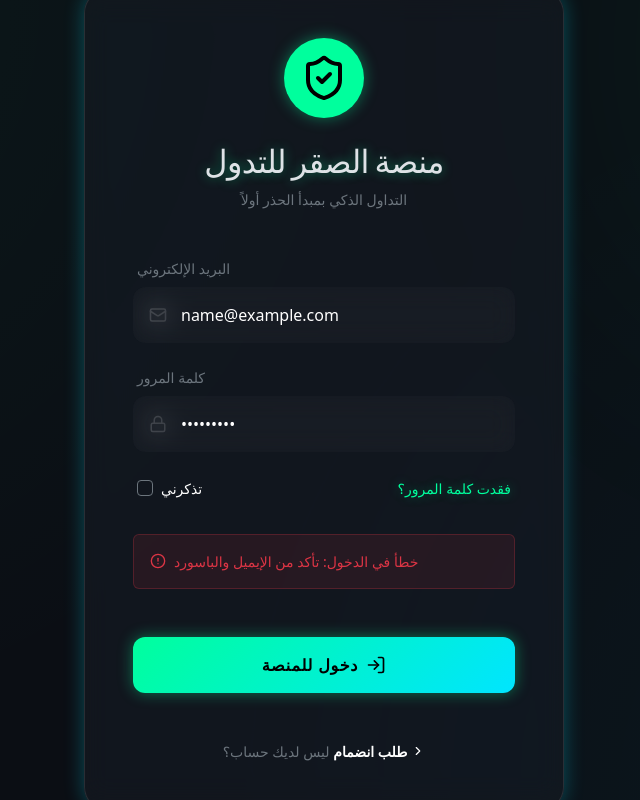
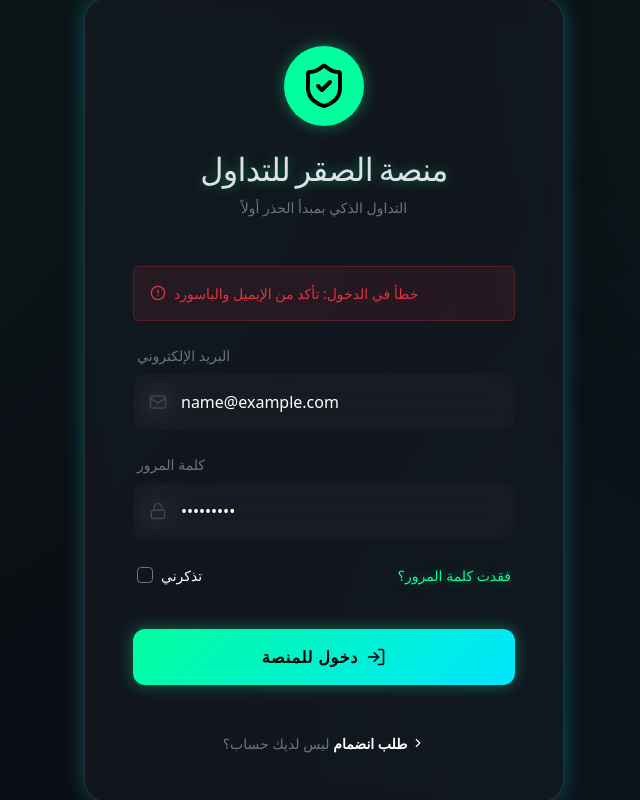
Before and after one commit to abu-7sain-ai/saqr_2, a React (Vite) app in the folder frontend/: page /login in a window 1280 px wide. Both pictures are taken after typing "name@example.com", "Sample123" into the empty fields and a click on the button "دخول للمنصة". Shown: the whole page, without its empty margins (316-956 px from the left). Built offline with nearby package versions, Linux system fonts and the light colour scheme; no server answers.

Commit message:
Fix: implement functional signup toggle in login page instead of dead link

```diff
--- a/frontend/src/features/auth/pages/LoginPage.jsx
+++ b/frontend/src/features/auth/pages/LoginPage.jsx
@@ -5,25 +5,42 @@ import { supabase } from '../../../services/supabase'
 const LoginPage = () => {
   const [email, setEmail] = useState('')
   const [password, setPassword] = useState('')
+  const [name, setName] = useState('')
   const [loading, setLoading] = useState(false)
   const [error, setError] = useState(null)
+  const [successMsg, setSuccessMsg] = useState(null)
+  const [isRegister, setIsRegister] = useState(false)
 
   const handleSubmit = async (e) => {
     e.preventDefault()
     setLoading(true)
     setError(null)
+    setSuccessMsg(null)
 
     try {
+      if (isRegister) {
+        const { error: signUpError } = await supabase.auth.signUp({
+          email,
+          password,
+          options: {
+            data: {
+              full_name: name
+            }
+          }
+        })
+        if (signUpError) throw signUpError
+        setSuccessMsg('تم إرسال طلب انضمامك! إذا تم تفعيل التأكيد البريدي، يرجى مراجعة بريدك الإلكتروني.')
+        setIsRegister(false)
+      } else {
         const { error: authError } = await supabase.auth.signInWithPassword({
           email,
           password
         })
-
         if (authError) throw authError
-      // App.jsx will handle navigation after AuthProvider detects the session
+      }
     } catch (err) {
-      console.error('Login error:', err)
-      setError('خطأ في الدخول: تأكد من الإيميل والباسورد')
+      console.error('Auth error:', err)
+      setError(isRegister ? 'فشل إرسال الطلب: ' + err.message : 'خطأ في الدخول: تأكد من الإيميل والباسورد')
     } finally {
       setLoading(false)
     }
@@ -38,11 +55,40 @@ const LoginPage = () => {
           >
             <ShieldCheck size={48} className="text-black" />
           </div>
-          <h1 className="text-accent-primary h2 mb-2 saqr-title">منصة الصقر للتدول</h1>
+          <h1 className="text-accent-primary h2 mb-2 saqr-title">منصة الصقر للتداول</h1>
           <p className="text-secondary small">التداول الذكي بمبدأ الحذر أولاً</p>
         </div>
 
+        {successMsg && (
+          <div className="alert alert-success bg-success bg-opacity-10 border-success border-opacity-25 text-success small mb-4">
+            {successMsg}
+          </div>
+        )}
+
+        {error && (
+          <div className="alert alert-danger bg-danger bg-opacity-10 border-danger border-opacity-25 text-danger d-flex align-items-center gap-2 small mb-4 animate-shake">
+            <AlertCircle size={16} />
+            {error}
+          </div>
+        )}
+
         <form onSubmit={handleSubmit} className="d-flex flex-column gap-4">
+          {isRegister && (
+            <div className="form-group animate-fade-in">
+              <label className="small text-secondary mb-2 d-block ms-1">الاسم الكامل</label>
+              <div className="position-relative">
+                <input
+                  type="text"
+                  className="form-control glass-card border-0 p-3 text-white"
+                  placeholder="الاسم الثلاثي"
+                  value={name}
+                  onChange={(e) => setName(e.target.value)}
+                  required
+                />
+              </div>
+            </div>
+          )}
+
           <div className="form-group">
             <label className="small text-secondary mb-2 d-block ms-1">البريد الإلكتروني</label>
             <div className="position-relative">
@@ -79,6 +125,7 @@ const LoginPage = () => {
             </div>
           </div>
 
+          {!isRegister && (
             <div className="d-flex justify-content-between align-items-center mb-2 px-1">
               <div className="form-check">
                 <input
@@ -97,12 +144,6 @@ const LoginPage = () => {
                 فقدت كلمة المرور؟
               </a>
             </div>
-
-          {error && (
-            <div className="alert alert-danger bg-danger bg-opacity-10 border-danger border-opacity-25 text-danger d-flex align-items-center gap-2 small animate-shake">
-              <AlertCircle size={16} />
-              {error}
-            </div>
           )}
 
           <button
@@ -110,20 +151,27 @@ const LoginPage = () => {
             className="btn btn-accent w-100 py-3 d-flex align-items-center justify-content-center gap-2 mt-2 shadow-accent"
             disabled={loading}
           >
-            <span className="fw-bold">{loading ? 'جاري التحقق...' : 'دخول للمنصة'}</span>
+            <span className="fw-bold">
+              {loading ? 'جاري الإرسال...' : isRegister ? 'تقديم طلب انضمام' : 'دخول للمنصة'}
+            </span>
             {loading ? <Loader2 size={20} className="animate-spin" /> : <LogIn size={20} />}
           </button>
         </form>
 
         <div className="mt-5 text-center">
           <p className="small text-secondary m-0">
-            ليس لديك حساب؟{' '}
-            <a
-              href="#"
-              className="text-white text-decoration-none fw-semibold d-inline-flex align-items-center gap-1"
+            {isRegister ? 'لديك حساب بالفعل؟' : 'ليس لديك حساب؟'}{' '}
+            <button
+              type="button"
+              onClick={() => {
+                setIsRegister(!isRegister)
+                setError(null)
+              }}
+              className="bg-transparent border-0 text-white fw-semibold d-inline-flex align-items-center gap-1 hover-underline"
             >
-              طلب انضمام <ChevronRight size={14} />
-            </a>
+              {isRegister ? 'تسجيل الدخول' : 'طلب انضمام'}{' '}
+              <ChevronRight size={14} style={{ transform: isRegister ? 'rotate(180deg)' : 'none' }} />
+            </button>
           </p>
         </div>
       </div>
```
Lines whose indentation alone changed are shown as unchanged.
